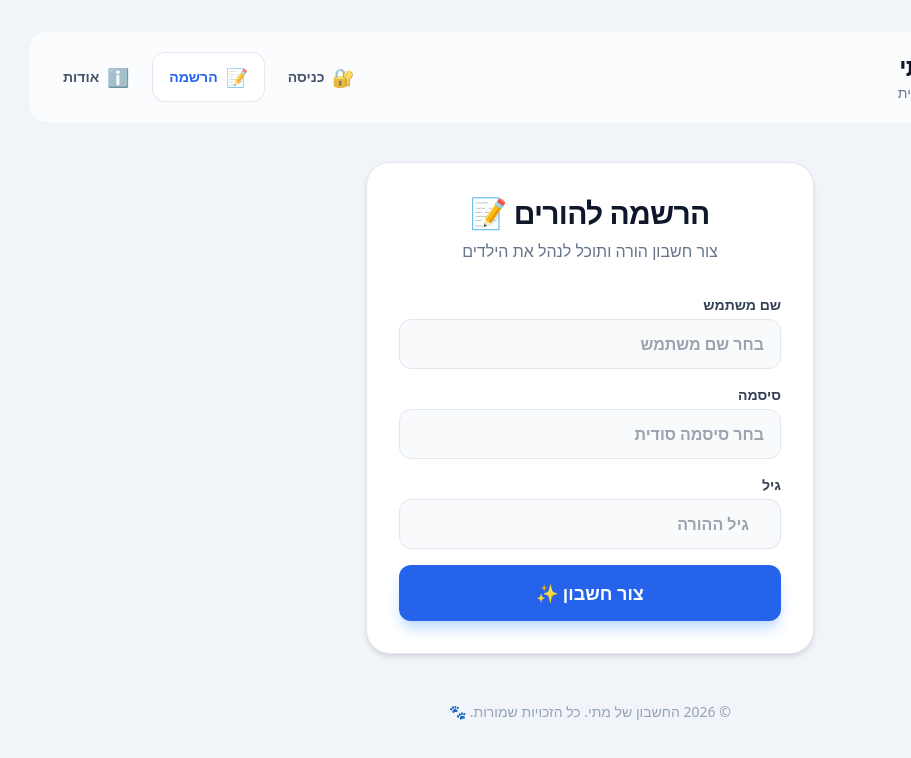
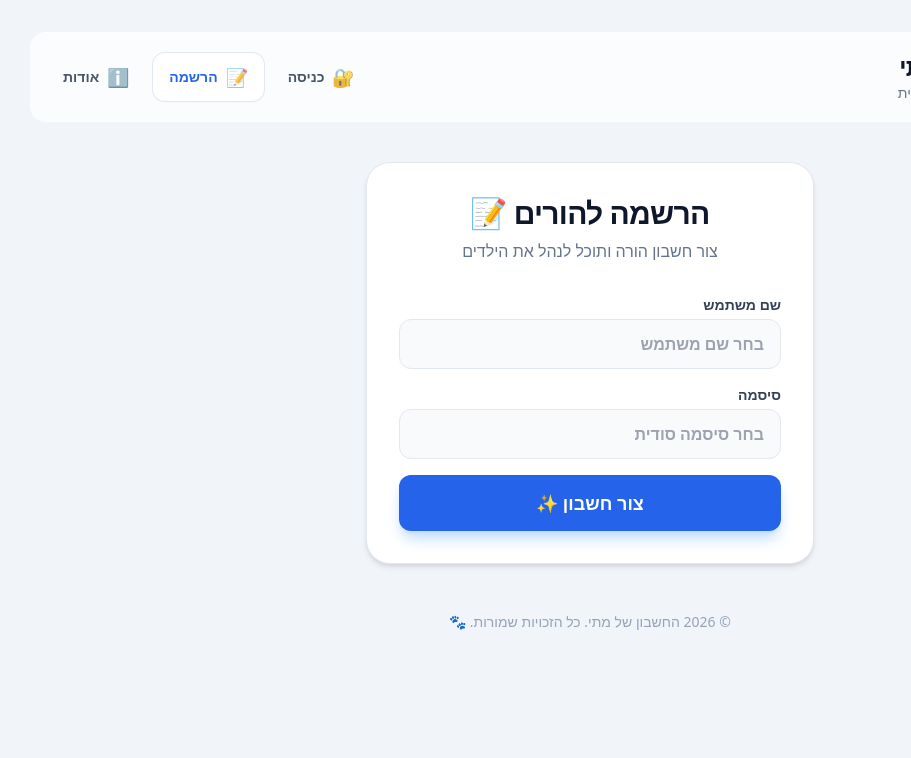
Before and after one commit to LiadKaufman1/WEB, a React (Vite) app in the folder client/: page /#/register in a window 1280 px wide. Shown: the top 758 px of the page, without its empty margins (369-1280 px from the left). Built offline with nearby package versions, Linux system fonts and the light colour scheme; no server answers; sample sign-in values are in the browser's storage.

Commit message:
Refactor: Remove Age field from Parent Registration (default to 99)

```diff
--- a/client/src/pages/Register.jsx
+++ b/client/src/pages/Register.jsx
@@ -5,7 +5,6 @@ import { authService } from "../services/auth.service";
 export default function Register() {
   const [username, setUsername] = useState("");
   const [password, setPassword] = useState("");
-  const [age, setAge] = useState("");
   const [msg, setMsg] = useState("");
   const [loading, setLoading] = useState(false);
   const navigate = useNavigate();
@@ -15,9 +14,10 @@ export default function Register() {
     setMsg("");
     setLoading(true);
 
-    const ageNum = parseInt(age);
-    if (isNaN(ageNum) || ageNum < 4 || ageNum > 120) {
-      setMsg("הגיל חייב להיות בין 4 ל-120");
+    const ageNum = 99; // Default age for parents as requested
+    // Validation for username/password only
+    if (username.length < 2 || password.length < 2) {
+      setMsg("שם משתמש וסיסמה חייבים להכיל לפחות 2 תווים");
       setLoading(false);
       return;
     }
@@ -73,20 +73,7 @@ export default function Register() {
             />
           </div>
 
-          <div>
-            <label className="block text-sm font-bold text-slate-700 mb-1">גיל</label>
-            <input
-              className="w-full rounded-xl border border-slate-200 bg-slate-50 px-4 py-3 font-semibold outline-none focus:border-blue-500 focus:bg-white focus:ring-4 focus:ring-blue-100 transition-all text-right"
-              value={age}
-              onChange={(e) => setAge(e.target.value)}
-              placeholder="גיל ההורה"
-              type="number"
-              min="4"
-              max="120"
-              required
-              dir="auto"
-            />
-          </div>
+
 
           <button
             type="submit"
```
